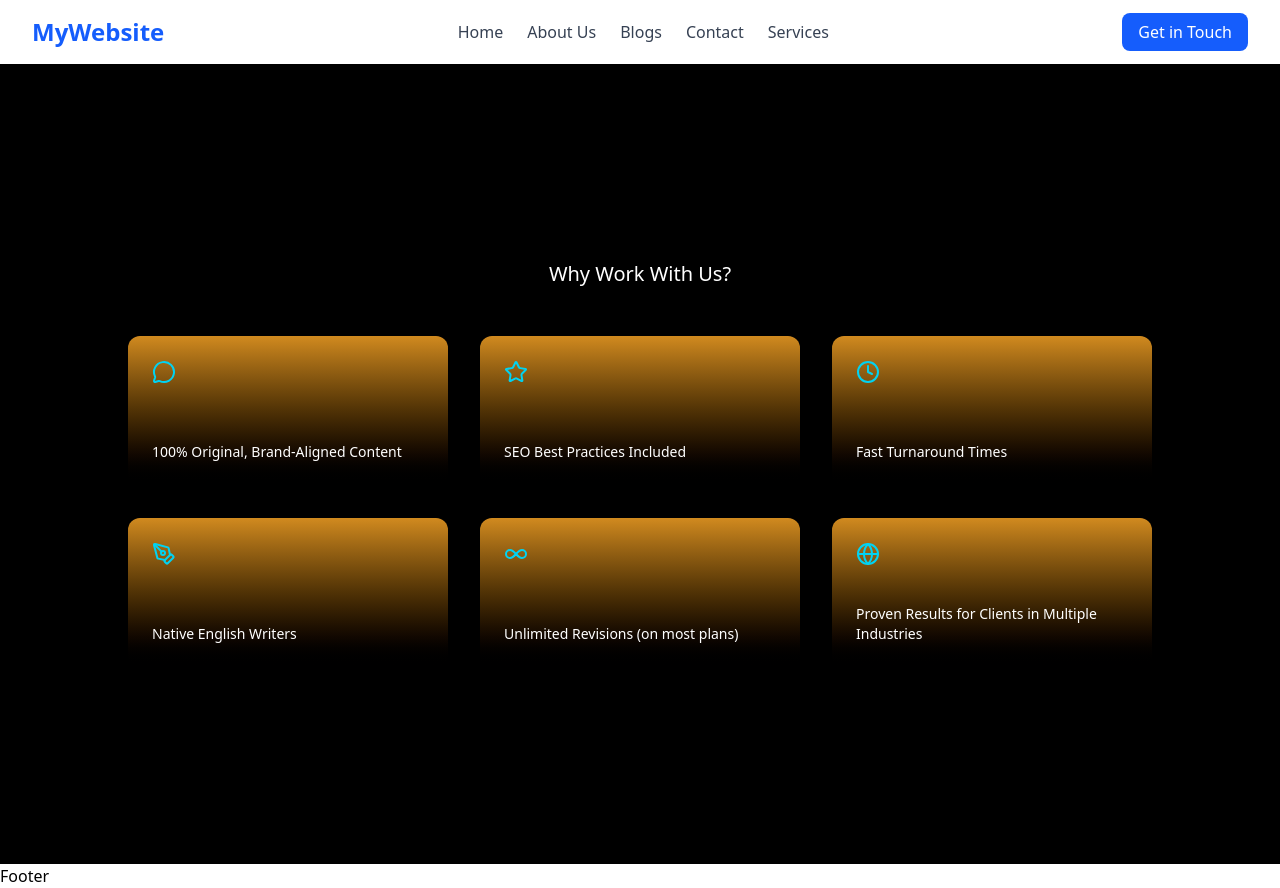
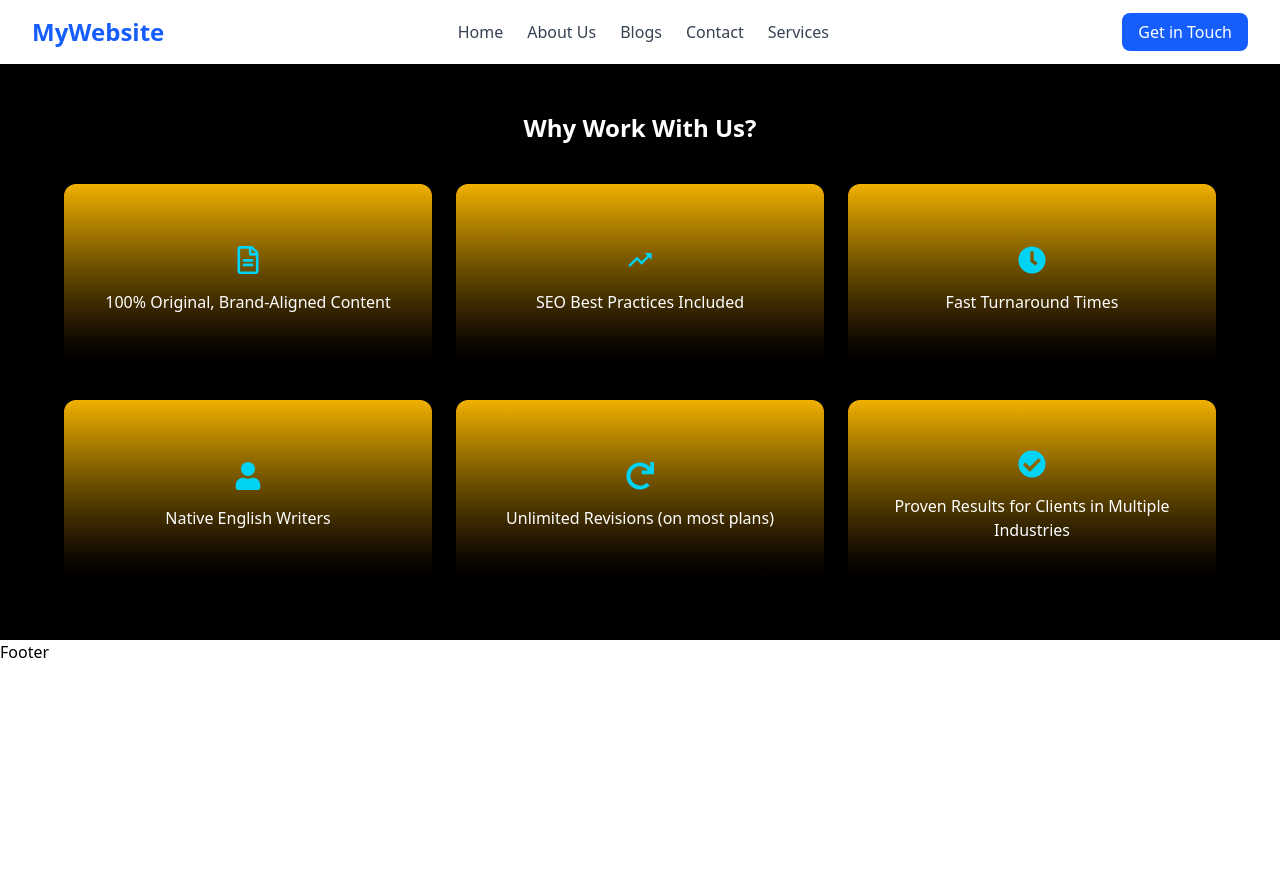
Before and after one commit to Paazilparvesh/EtThicks_Official, a React (Vite) app: page /service2 in a window 1280 px wide. After the commit the page ends 800 px from the top, so only its background shows below. Built offline with nearby package versions, Linux system fonts and the light colour scheme.

Commit message:
service2

```diff
--- a/src/Pages/ServicePages/Service2.jsx
+++ b/src/Pages/ServicePages/Service2.jsx
@@ -1,120 +1,34 @@
-// import React from 'react'
 
-// const Service2 = () => {
-//   return (
-//     <div className='bg-black h-screen'>
-//       <h1 className='text-white text-4xl text-center'>Why Work With Us?</h1>
-//       </div>
+import React from "react";
+import { FaRegFileAlt, FaClock, FaRedo, FaUser, FaCheckCircle } from "react-icons/fa";
+import { MdOutlineTrendingUp } from "react-icons/md";
 
-//   )
-// }
+const WhyWorkWithUs = () => {
+  const features = [
+    { icon: <FaRegFileAlt size={28} />, text: "100% Original, Brand-Aligned Content" },
+    { icon: <MdOutlineTrendingUp size={28} />, text: "SEO Best Practices Included" },
+    { icon: <FaClock size={28} />, text: "Fast Turnaround Times" },
+    { icon: <FaUser size={28} />, text: "Native English Writers" },
+    { icon: <FaRedo size={28} />, text: "Unlimited Revisions (on most plans)" },
+    { icon: <FaCheckCircle size={28} />, text: "Proven Results for Clients in Multiple Industries" },
+  ];
 
-// export default Service2
-// import React from "react";
-// import { MessageCircle, Star, Clock, PenTool, Infinity, Globe } from "lucide-react";
-
-// const features = [
-//   {
-//     icon: <MessageCircle className="w-8 h-8 text-cyan-400" />,
-//     title: "100% Original, Brand-Aligned Content",
-//   },
-//   {
-//     icon: <Star className="w-8 h-8 text-cyan-400" />,
-//     title: "SEO Best Practices Included",
-//   },
-//   {
-//     icon: <Clock className="w-8 h-8 text-cyan-400" />,
-//     title: "Fast Turnaround Times",
-//   },
-//   {
-//     icon: <PenTool className="w-8 h-8 text-cyan-400" />,
-//     title: "Native English Writers",
-//   },
-//   {
-//     icon: <Infinity className="w-8 h-8 text-cyan-400" />,
-//     title: "Unlimited Revisions (on most plans)",
-//   },
-//   {
-//     icon: <Globe className="w-8 h-8 text-cyan-400" />,
-//     title: "Proven Results for Clients in Multiple Industries",
-//   },
-// ];
-
-// export default function WhyWorkWithUs() {
-//   return (
-//     <section className="bg-black text-white py-16 flex flex-col items-center">
-
-//       <h2 className="text-2xl md:text-3xl font-semibold text-center mb-12">
-//         Why Work With Us?
-//       </h2>
-
-
-//       <div className="grid grid-cols-1 sm:grid-cols-2 md:grid-cols-3 gap-8 max-w-5xl w-full px-6">
-//         {features.map((feature, index) => (
-//           <div
-//             key={index}
-//             className="rounded-2xl bg-gradient-to-b from-[#A76C14] to-black p-6 shadow-lg flex flex-col gap-4 items-start"
-//           >
-//             {feature.icon}
-//             <p className="text-base font-medium leading-snug">
-//               {feature.title}
-//             </p>
-//           </div>
-//         ))}
-//       </div>
-//     </section>
-//   );
-// }
-import React from "react";
-import { MessageCircle, Star, Clock, PenTool, Infinity, Globe } from "lucide-react";
-
-const features = [
-  {
-    icon: <MessageCircle className="w-6 h-6 text-cyan-400" />,
-    title: "100% Original, Brand-Aligned Content",
-  },
-  {
-    icon: <Star className="w-6 h-6 text-cyan-400" />,
-    title: "SEO Best Practices Included",
-  },
-  {
-    icon: <Clock className="w-6 h-6 text-cyan-400" />,
-    title: "Fast Turnaround Times",
-  },
-  {
-    icon: <PenTool className="w-6 h-6 text-cyan-400" />,
-    title: "Native English Writers",
-  },
-  {
-    icon: <Infinity className="w-6 h-6 text-cyan-400" />,
-    title: "Unlimited Revisions (on most plans)",
-  },
-  {
-    icon: <Globe className="w-6 h-6 text-cyan-400" />,
-    title: "Proven Results for Clients in Multiple Industries",
-  },
-];
-
-export default function WhyWorkWithUs() {
   return (
-    <section className="bg-black min-h-screen flex flex-col items-center justify-center">
-      {/* Heading */}
-      <h2 className="text-white text-lg md:text-xl font-medium text-center mb-12">
-        Why Work With Us?
-      </h2>
-
-      {/* Cards */}
-      <div className="grid grid-cols-1 sm:grid-cols-2 md:grid-cols-3 gap-8 px-4 md:px-0 max-w-5xl">
-        {features.map((feature, index) => (
+    <div className="bg-black py-12 px-6 text-center">
+      <h2 className="text-white text-2xl font-semibold mb-10">Why Work With Us?</h2>
+      <div className="grid grid-cols-1 sm:grid-cols-2 lg:grid-cols-3 gap-6 max-w-6xl mx-auto">
+        {features.map((item, idx) => (
           <div
-            key={index}
-            className="rounded-xl bg-gradient-to-b from-[#D18A1F] to-black p-6 shadow-xl flex flex-col justify-between min-h-[150px] transition-transform hover:scale-105"
+            key={idx}
+            className="flex flex-col items-center justify-center bg-gradient-to-b from-yellow-500 to-black text-white rounded-xl p-6 h-48 shadow-lg"
           >
-            <div>{feature.icon}</div>
-            <p className="text-white text-sm mt-4">{feature.title}</p>
+            <div className="text-cyan-400 mb-4">{item.icon}</div>
+            <p className="text-sm md:text-base">{item.text}</p>
           </div>
         ))}
       </div>
-    </section>
+    </div>
   );
-}
+};
+
+export default WhyWorkWithUs;
```
